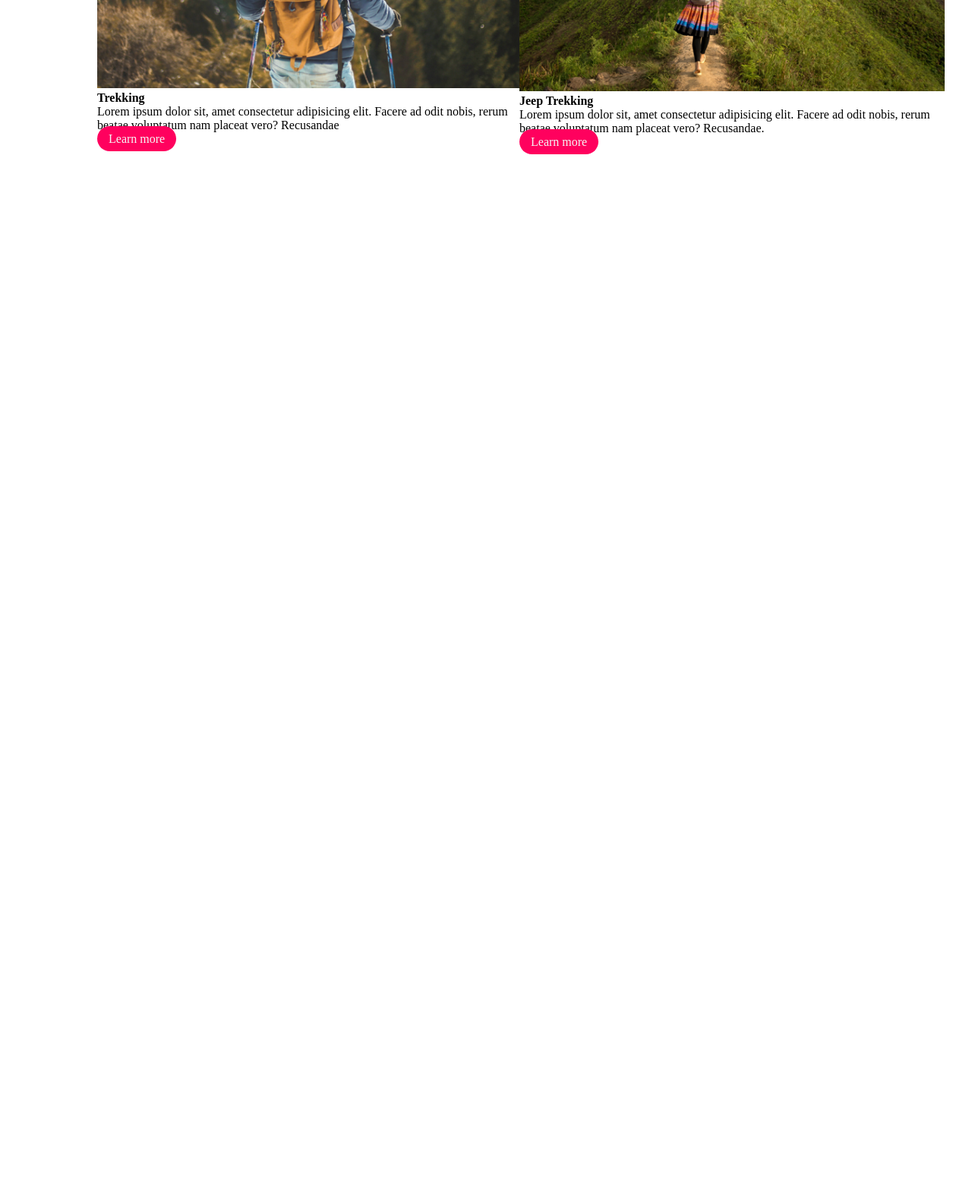
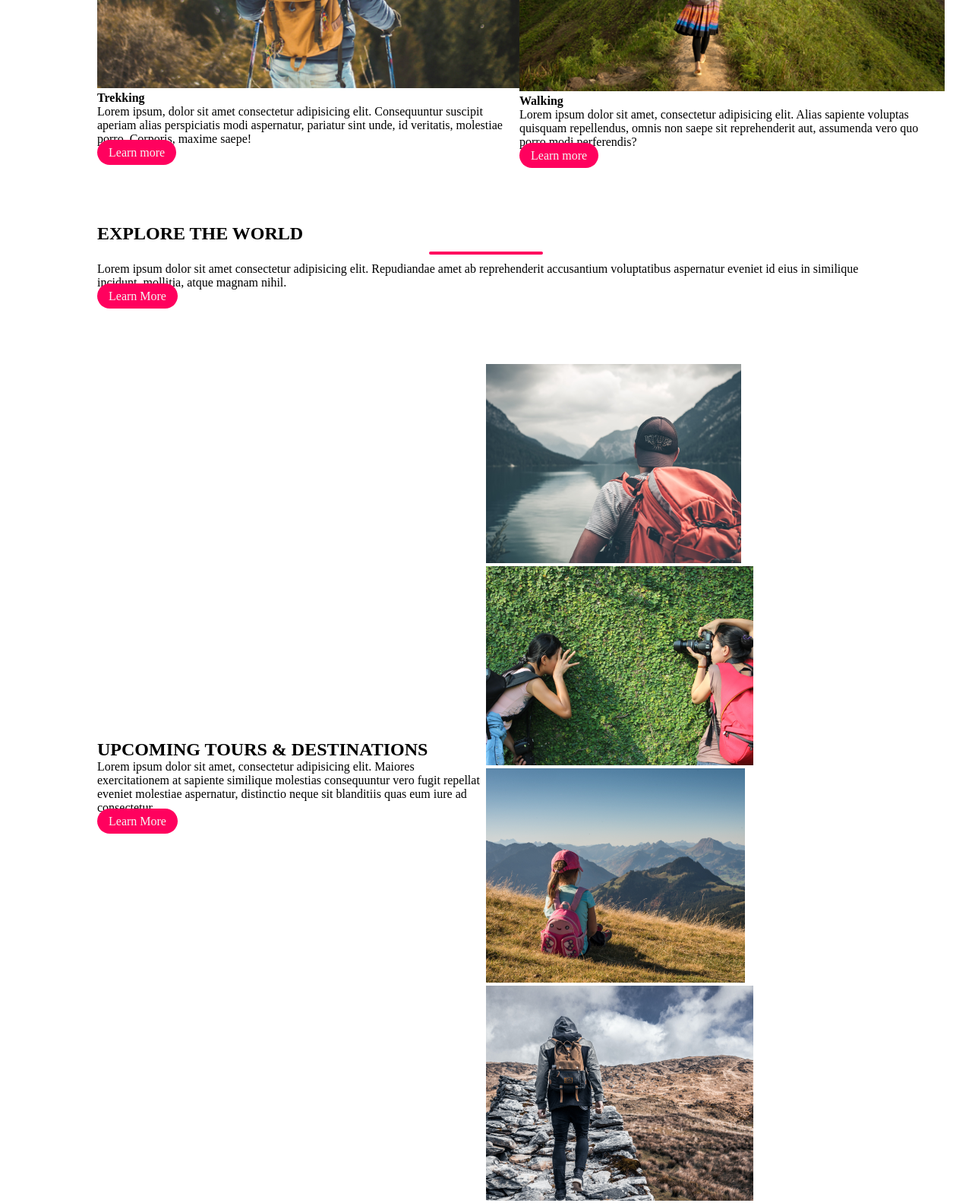
Before and after one commit to navaneethpv/Tourism-Website, a plain HTML site: page index.html in a window 1280 px wide. Shown: the part 1220-2803 px from the top of the page at 76% size. Before the commit the page ends 1496 px from the top, so only its background shows below. Drawn offline with Linux system fonts and the light colour scheme; a web font is replaced by a local one.

Commit message:
events and some changes applied

```diff
--- a/index.html
+++ b/index.html
@@ -38,19 +38,44 @@
             <div class="col">
                  <img src="/images/img1.png" alt="">
                  <h4>Trekking</h4>
-                 <p>Lorem ipsum dolor sit, amet consectetur adipisicing elit. Facere ad odit nobis, rerum beatae voluptatum nam placeat vero? Recusandae</p>
-                 <a href="" class="btn">Learn more</a>
+                 <p>Lorem ipsum, dolor sit amet consectetur adipisicing elit. Consequuntur suscipit aperiam alias perspiciatis modi aspernatur, pariatur sint unde, id veritatis, molestiae porro. Corporis, maxime saepe!</p>
+                 <a href="#" class="btn">Learn more</a>
 
             </div>
             <div class="col">
                  <img src="/images/img2.png" alt="">
-                 <h4>Jeep Trekking</h4>
-                 <p>Lorem ipsum dolor sit, amet consectetur adipisicing elit. Facere ad odit nobis, rerum beatae voluptatum nam placeat vero? Recusandae.</p>
-                 <a href="" class="btn">Learn more</a>
+                 <h4>Walking</h4>
+                 <p>Lorem ipsum dolor sit amet, consectetur adipisicing elit. Alias sapiente voluptas quisquam repellendus, omnis non saepe sit reprehenderit aut, assumenda vero quo porro modi perferendis?</p>
+                 <a href="#" class="btn">Learn more</a>
              </div>
         </div>
     </section>
 
+    <section class="explore">
+        <div class="explore-content">
+            <h1>EXPLORE THE WORLD</h1>
+            <div class="line"></div>
+            <p>Lorem ipsum dolor sit amet consectetur adipisicing elit. Repudiandae amet ab reprehenderit accusantium voluptatibus aspernatur eveniet id eius in similique incidunt, mollitia, atque magnam nihil.</p>
+            <a href="#" class="btn">Learn More</a></div>
+    </section>
+
+    <section class="tours">
+        <div class="row">
+            <div class="col">
+                <h1>UPCOMING TOURS & DESTINATIONS</h1>
+                <p>Lorem ipsum dolor sit amet, consectetur adipisicing elit. Maiores exercitationem at sapiente similique molestias consequuntur vero fugit repellat eveniet molestiae aspernatur, distinctio neque sit blanditiis quas eum iure ad consectetur.</p>
+                <a href="#" class="btn">Learn More</a>
+            </div>
+            <div class="col image-col">
+                <div class="image-gallery">
+                    <img src="./images/img3.png" alt="">
+                    <img src="./images/img4.png" alt="">
+                    <img src="./images/img5.png" alt="">
+                    <img src="./images/img6.png" alt="">
+                </div>
+            </div>
+        </div>
+    </section>
 
     <!--Script-->
     <script>
```
